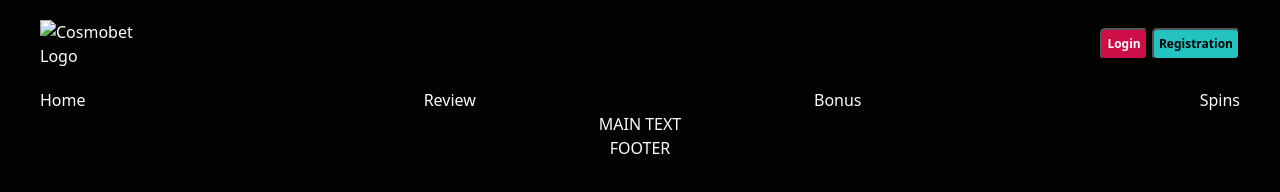
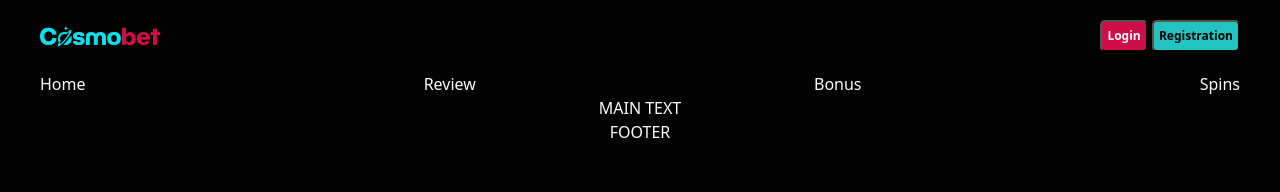
Before and after one commit to ihorborys/cosmobet-casino, a plain HTML site: page index.html in a window 1280 px wide. Drawn offline with Linux system fonts and the light colour scheme.

Commit message:
Deploying to gh-pages from @ ihorborys/cosmobet-casino@2208c6e48614ce06fdb2e156440b8a4bf30854e9 🚀

```diff
--- a/index.html
+++ b/index.html
@@ -16,7 +16,7 @@
       <div class="header__logo_log_reg">
         <div class="header__logo">
           <a href="index.html">
-            <img alt="Cosmobet Logo" src="../img/logo.png" width="120" />
+            <img alt="Cosmobet Logo" src="/cosmobet-casino/assets/logo-DWDOWXOF.png" width="120" />
           </a>
         </div>
         <div class="header__log_reg">
```
Also changed, not shown: assets/logo-DWDOWXOF.png (added).
